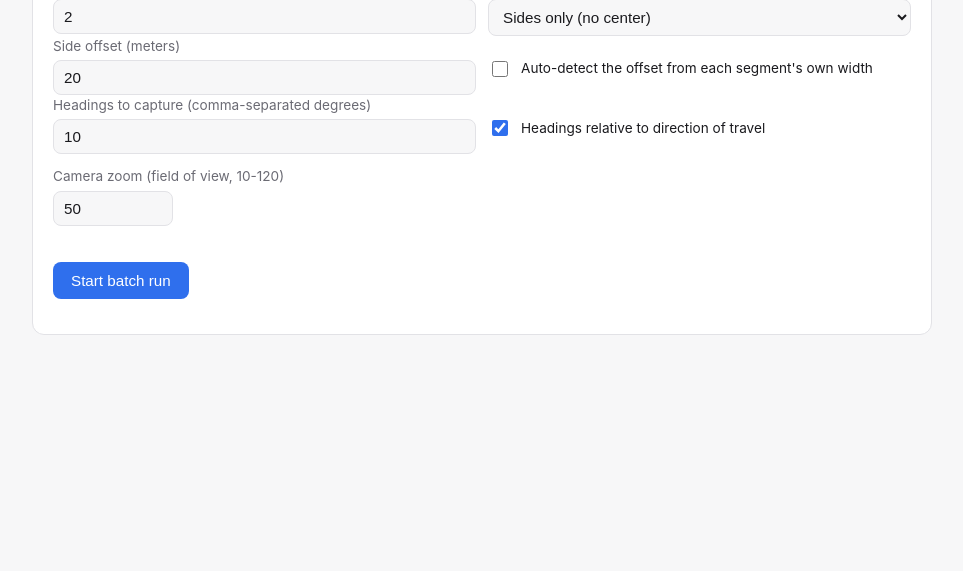
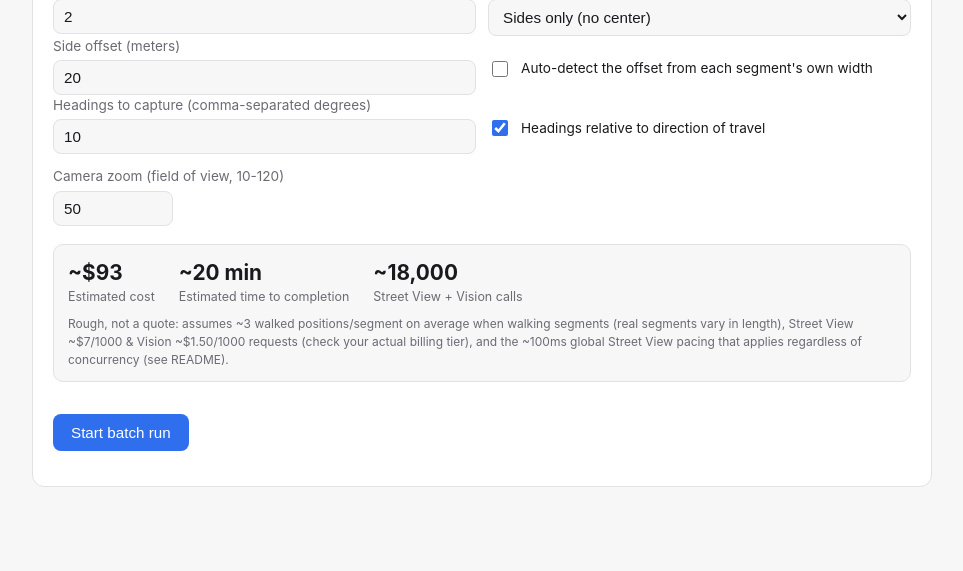
Before and after one commit to eyalmooveai/eyalamir-gpts2, a Flask app: page /speed-limits-evaluator in a window 1280 px wide. Shown: the part 1191-1762 px from the top of the page, without its empty margins (158-1121 px from the left). Before the commit the page ends 1526 px from the top, so only its background shows below. Run offline with Flask 3, Linux system fonts and the light colour scheme.

Commit message:
Evaluator launch form: live cost/time estimate next to Start batch run
Adds a client-side estimator (no server round-trip) showing estimated
cost, time to completion, and total Street View+Vision call count,
updating live as segment count/concurrency/walk settings/side mode/
headings change. Positioned directly above the Start batch run button,
per request.

Deliberately approximate and labeled as such: assumes ~3 walked
positions/segment on average (not the 2-40 hard clamp's ceiling - real
segments vary), Street View ~$7/1000 and Vision ~$1.50/1000 requests
(both editable-by-eye constants in the template, not fetched from any
billing API), and the app's actual ~100ms global Street View rate limit
as the time floor regardless of concurrency. Verified with a headless
browser: renders correctly positioned, computes sane numbers at the
1000-segment/10-worker defaults (~$93, ~20 min, ~18,000 calls, matching
a hand-computed check), updates live on input change, no JS errors.

Co-Authored-By: Claude Sonnet 5 <noreply@anthropic.com>
Claude-Session: https://claude.ai/code/session_01YS9NRiFXvyK1EXjrrzwrFK

```diff
--- a/speed_limit_check/templates/evaluator.html
+++ b/speed_limit_check/templates/evaluator.html
@@ -145,7 +145,78 @@
     <label for="fov">Camera zoom (field of view, {{ min_fov }}-{{ max_fov }})</label>
     <input type="number" id="fov" name="fov" value="{{ default_fov }}" min="{{ min_fov }}" max="{{ max_fov }}" style="max-width:120px;">
 
-    <p style="margin-top:18px;"><button type="submit">Start batch run</button></p>
+    <div style="margin-top:18px; padding:12px 14px; background:var(--bg); border:1px solid var(--border); border-radius:10px;">
+      <div style="display:flex; gap:24px; flex-wrap:wrap;">
+        <div><div class="stat-value" id="ev-est-cost" style="font-size:1.3rem; font-weight:700;">-</div><div class="stat-label" style="color:var(--muted); font-size:0.78rem;">Estimated cost</div></div>
+        <div><div class="stat-value" id="ev-est-time" style="font-size:1.3rem; font-weight:700;">-</div><div class="stat-label" style="color:var(--muted); font-size:0.78rem;">Estimated time to completion</div></div>
+        <div><div class="stat-value" id="ev-est-calls" style="font-size:1.3rem; font-weight:700;">-</div><div class="stat-label" style="color:var(--muted); font-size:0.78rem;">Street View + Vision calls</div></div>
+      </div>
+      <p style="color:var(--muted); font-size:0.75rem; margin:8px 0 0;">
+        Rough, not a quote: assumes ~3 walked positions/segment on average when walking segments (real segments
+        vary in length), Street View ~$7/1000 &amp; Vision ~$1.50/1000 requests (check your actual billing tier),
+        and the ~100ms global Street View pacing that applies regardless of concurrency (see README).
+      </p>
+    </div>
+
+    <p style="margin-top:14px;"><button type="submit">Start batch run</button></p>
   </form>
 </div>
+
+<script>
+(function () {
+  const ids = ['segment_count', 'concurrency', 'walk_segment', 'side_mode', 'headings'];
+  const STREETVIEW_RATE_PER_1000 = 7.00;
+  const VISION_RATE_PER_1000 = 1.50;
+  const STREETVIEW_MIN_INTERVAL_S = 0.1;
+  const VISION_LATENCY_S = 0.4;
+  const TYPICAL_POSITIONS_WHEN_WALKED = 3; // a rough average, not the 2-40 hard clamp's ceiling - real segments vary
+
+  function fmtMoney(n) {
+    return '$' + n.toLocaleString(undefined, {maximumFractionDigits: n < 10 ? 2 : 0});
+  }
+  function fmtTime(seconds) {
+    if (seconds < 60) return Math.ceil(seconds) + ' sec';
+    if (seconds < 3600) return Math.ceil(seconds / 60) + ' min';
+    return (seconds / 3600).toFixed(1) + ' hr';
+  }
+
+  function updateEstimate() {
+    const segmentCount = Math.max(0, parseInt(document.getElementById('segment_count').value) || 0);
+    const concurrency = Math.max(1, parseInt(document.getElementById('concurrency').value) || 1);
+    const walkSegment = document.getElementById('walk_segment').checked;
+    const sideMode = document.getElementById('side_mode').value;
+    const headingsCount = document.getElementById('headings').value.split(',').map(s => s.trim()).filter(Boolean).length || 1;
+
+    const sideMultiplier = {center: 1, left: 1, right: 1, sides: 2, both: 3}[sideMode] || 1;
+    const positionsPerSegment = (walkSegment ? TYPICAL_POSITIONS_WHEN_WALKED : 1) * sideMultiplier;
+
+    const streetviewCallsPerPosition = 1 + headingsCount; // 1 coverage check + 1 image fetch per heading
+    const visionCallsPerPosition = headingsCount; // 1 OCR call per fetched image
+
+    const streetviewCalls = segmentCount * positionsPerSegment * streetviewCallsPerPosition;
+    const visionCalls = segmentCount * positionsPerSegment * visionCallsPerPosition;
+    const totalCalls = streetviewCalls + visionCalls;
+
+    const estCost = (streetviewCalls / 1000) * STREETVIEW_RATE_PER_1000 + (visionCalls / 1000) * VISION_RATE_PER_1000;
+
+    // Street View calls are globally rate-limited (STREETVIEW_MIN_INTERVAL_S
+    // apart) regardless of concurrency - that's the real floor. Vision calls
+    // overlap across `concurrency` workers.
+    const streetviewTimeSeconds = streetviewCalls * STREETVIEW_MIN_INTERVAL_S;
+    const visionTimeSeconds = (visionCalls * VISION_LATENCY_S) / concurrency;
+    const estSeconds = Math.max(streetviewTimeSeconds, visionTimeSeconds);
+
+    document.getElementById('ev-est-cost').textContent = segmentCount ? '~' + fmtMoney(estCost) : '-';
+    document.getElementById('ev-est-time').textContent = segmentCount ? '~' + fmtTime(estSeconds) : '-';
+    document.getElementById('ev-est-calls').textContent = segmentCount ? '~' + Math.round(totalCalls).toLocaleString() : '-';
+  }
+
+  ids.forEach(id => {
+    const el = document.getElementById(id);
+    el.addEventListener('input', updateEstimate);
+    el.addEventListener('change', updateEstimate);
+  });
+  updateEstimate();
+})();
+</script>
 {% endblock %}
```
